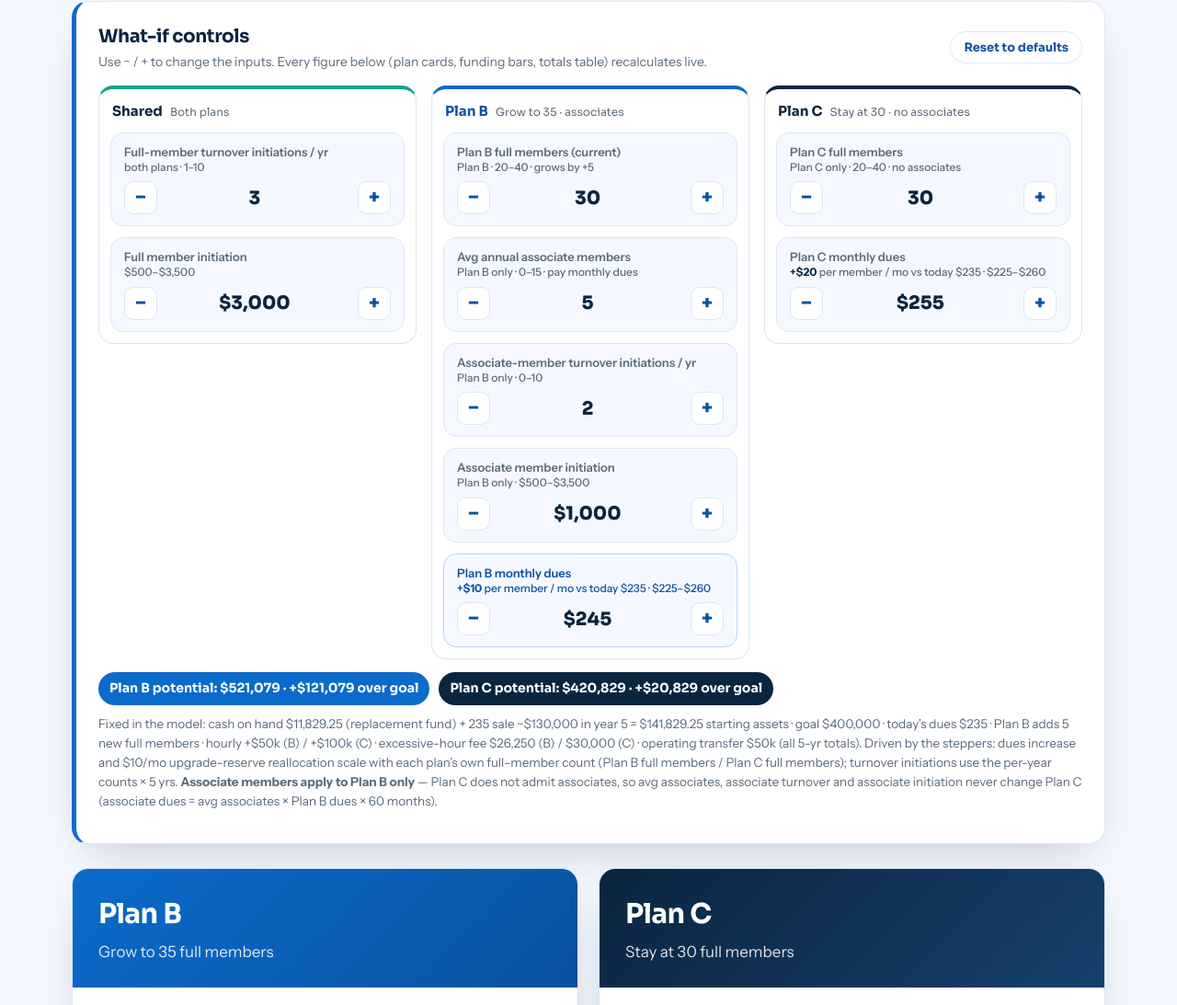
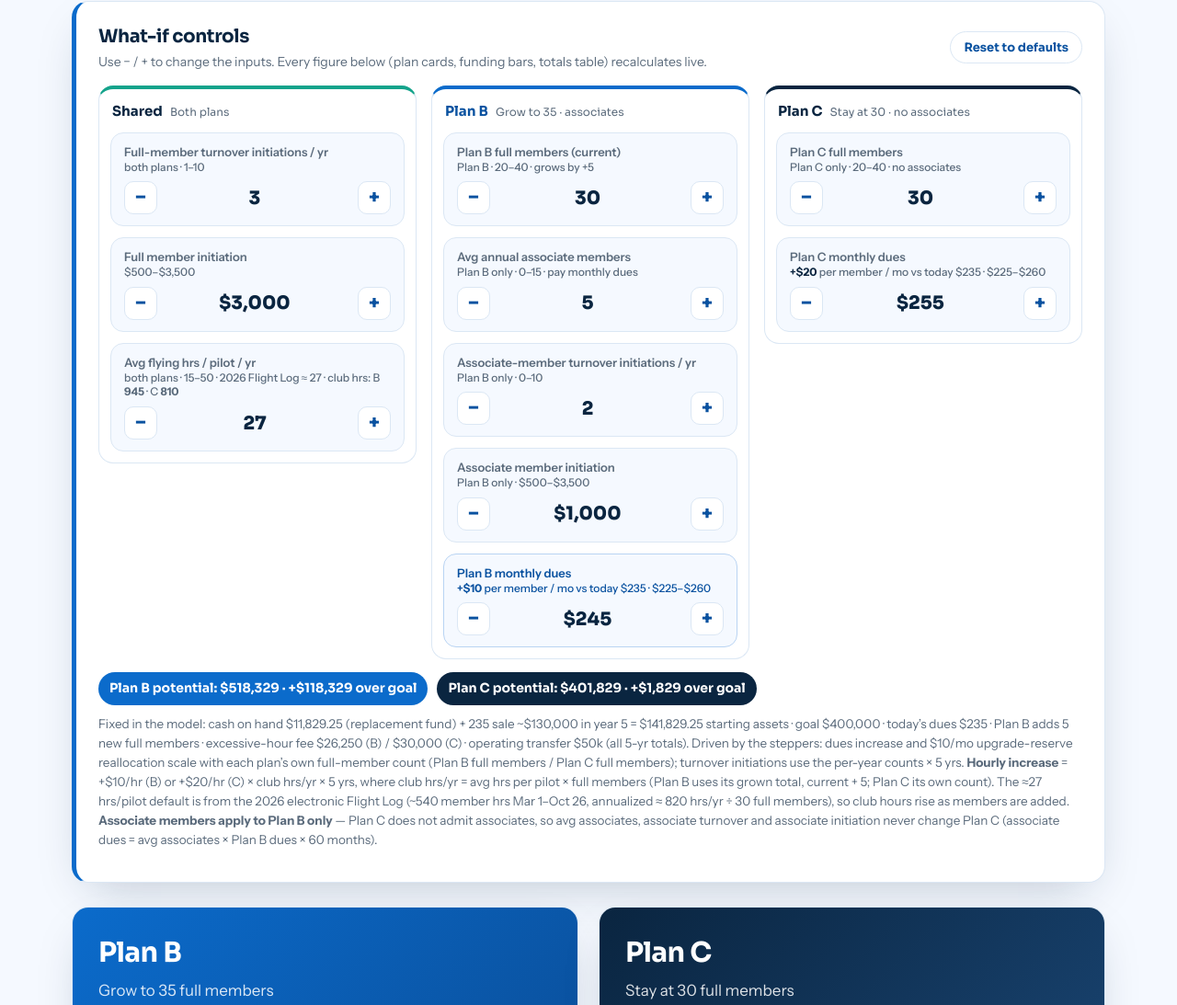
Before and after one commit to mike05521/RPFC-Website-Project, a plain HTML site: page board/aircraft-replacement/index.html in a window 1280 px wide. Shown: the part 2114-3207 px from the top of the page at 92% size. Drawn offline with Linux system fonts and the light colour scheme.

Commit message:
Board deck: club hours = flight-log avg hrs/pilot (27) × full members; hourly raise scales

```diff
--- a/board/aircraft-replacement/index.html
+++ b/board/aircraft-replacement/index.html
@@ -204,7 +204,7 @@ footer b{color:#fff;font-family:Sora}
     <div class="card stat"><div class="n">$400,000</div><div class="l">Replacement target</div></div>
     <div class="card stat blue"><div class="n">$11,829</div><div class="l">Cash on hand today<br>(replacement fund $11,829.25)</div></div>
     <div class="card stat accent"><div class="n">$258,171</div><div class="l">To raise over 5 years<br>(after ~$130k 235 sale in year 5)</div></div>
-    <div class="card stat"><div class="n"><span data-o="fullMembers">30</span> · 1,000</div><div class="l">Current full members · flying hours / yr assumption</div></div>
+    <div class="card stat"><div class="n"><span data-o="avgHrs">27</span> hrs</div><div class="l">Avg per pilot / yr (2026 Flight Log) · <span data-o="fullMembers">30</span> full members ≈ <span data-o="curClubHrs">810</span> club hrs / yr</div></div>
   </div>
   <div class="card why" style="margin-top:22px">
     <h3 style="color:var(--navy);font-size:20px;margin-bottom:8px">Why now</h3>
@@ -235,6 +235,7 @@ footer b{color:#fff;font-family:Sora}
       <div class="ctl-col sh"><div class="ctl-h">Shared<small>Both plans</small></div>
         <div class="ctl"><label>Full-member turnover initiations / yr<small>both plans · 1–10</small></label><div class="stp" data-key="fullTo" data-min="1" data-max="10" data-step="1" data-def="3" data-fmt="n"><button type="button" class="dn" aria-label="Decrease">−</button><output>3</output><button type="button" class="up" aria-label="Increase">+</button></div></div>
         <div class="ctl"><label>Full member initiation<small>$500–$3,500</small></label><div class="stp" data-key="fullInit" data-min="500" data-max="3500" data-step="500" data-def="3000" data-fmt="usd"><button type="button" class="dn" aria-label="Decrease">−</button><output>$3,000</output><button type="button" class="up" aria-label="Increase">+</button></div></div>
+        <div class="ctl"><label>Avg flying hrs / pilot / yr<small>both plans · 15–50 · 2026 Flight Log ≈ 27 · club hrs: B <b data-o="B.clubHrs">945</b> · C <b data-o="C.clubHrs">810</b></small></label><div class="stp" data-key="avgHrs" data-min="15" data-max="50" data-step="1" data-def="27" data-fmt="n"><button type="button" class="dn" aria-label="Decrease">−</button><output>27</output><button type="button" class="up" aria-label="Increase">+</button></div></div>
       </div>
       <div class="ctl-col b"><div class="ctl-h">Plan B<small>Grow to 35 · associates</small></div>
         <div class="ctl"><label>Plan B full members (current)<small>Plan B · 20–40 · grows by +5</small></label><div class="stp" data-key="fullMembers" data-min="20" data-max="40" data-step="1" data-def="30" data-fmt="n"><button type="button" class="dn" aria-label="Decrease">−</button><output>30</output><button type="button" class="up" aria-label="Increase">+</button></div></div>
@@ -249,7 +250,7 @@ footer b{color:#fff;font-family:Sora}
       </div>
     </div>
     <div class="wsum"><span class="b">Plan B potential: <b data-o="B.potential">—</b> · <b data-o="B.surplusTxt">—</b></span><span class="c">Plan C potential: <b data-o="C.potential">—</b> · <b data-o="C.surplusTxt">—</b></span></div>
-    <p class="note" style="margin-top:10px">Fixed in the model: cash on hand $11,829.25 (replacement fund) + 235 sale ~$130,000 in year 5 = $141,829.25 starting assets · goal $400,000 · today’s dues $235 · Plan B adds 5 new full members · hourly +$50k (B) / +$100k (C) · excessive-hour fee $26,250 (B) / $30,000 (C) · operating transfer $50k (all 5-yr totals). Driven by the steppers: dues increase and $10/mo upgrade-reserve reallocation scale with each plan’s own full-member count (Plan B full members / Plan C full members); turnover initiations use the per-year counts × 5 yrs. <b>Associate members apply to Plan B only</b> — Plan C does not admit associates, so avg associates, associate turnover and associate initiation never change Plan C (associate dues = avg associates × Plan B dues × 60 months).</p>
+    <p class="note" style="margin-top:10px">Fixed in the model: cash on hand $11,829.25 (replacement fund) + 235 sale ~$130,000 in year 5 = $141,829.25 starting assets · goal $400,000 · today’s dues $235 · Plan B adds 5 new full members · excessive-hour fee $26,250 (B) / $30,000 (C) · operating transfer $50k (all 5-yr totals). Driven by the steppers: dues increase and $10/mo upgrade-reserve reallocation scale with each plan’s own full-member count (Plan B full members / Plan C full members); turnover initiations use the per-year counts × 5 yrs. <b>Hourly increase</b> = +$10/hr (B) or +$20/hr (C) × club hrs/yr × 5 yrs, where club hrs/yr = avg hrs per pilot × full members (Plan B uses its grown total, current + 5; Plan C its own count). The ≈27 hrs/pilot default is from the 2026 electronic Flight Log (~540 member hrs Mar 1–Oct 26, annualized ≈ 820 hrs/yr ÷ 30 full members), so club hours rise as members are added. <b>Associate members apply to Plan B only</b> — Plan C does not admit associates, so avg associates, associate turnover and associate initiation never change Plan C (associate dues = avg associates × Plan B dues × 60 months).</p>
   </div>
   <div class="grid g2">
     <div class="card plan b">
@@ -422,7 +423,7 @@ footer b{color:#fff;font-family:Sora}
       <h4 class="con">Cons</h4>
       <ul class="n">
         <li>Bigger increases for existing members (<span data-o="C.duesDelta">+$20</span> dues, +$20/hr)</li>
-        <li>$100k depends on hourly revenue — sensitive if members fly fewer than 1,000 hrs/yr</li>
+        <li><b data-o="C.hourly">$81,000</b> depends on hourly revenue — sensitive if members fly less than ≈<span data-o="avgHrs">27</span> hrs/yr each (<span data-o="C.clubHrs">810</span> club hrs/yr)</li>
         <li>Higher cost may itself drive turnover (assumes <span data-o="C.toShort">3/yr</span>)</li>
         <li>Cushion vs goal: <b data-o="C.surplusShort">surplus ≈ $5,829</b></li>
       </ul>
@@ -444,7 +445,7 @@ footer b{color:#fff;font-family:Sora}
     <div class="card"><div class="ic">✈️</div><h3>Sell the 235 in year 5</h3><p>We keep flying the 235 until year 5; the ~$130k sale lands then and counts toward the $400k in both plans — it is not cash today.</p></div>
     <div class="card warn"><div class="ic">🔧</div><h3>Engine reserves kept</h3><p>235 engine at 1,984 / 2,000 hrs; ~$60k overhaul ~Q4 2027 — likely before the goal is reached. Reserves are <b>not</b> used for the plane.</p></div>
     <div class="card"><div class="ic">📡</div><h3>172 GTN proceeds</h3><p>The planned GTN upgrade still happens; the $10/mo upgrade reserve is then redirected — ending future upgrades.</p></div>
-    <div class="card"><div class="ic">📅</div><h3>5-year horizon</h3><p>$10k/yr operating transfer, 1,000 flying hours/yr, initiation fees (see What-if controls) go to replacement.</p></div>
+    <div class="card"><div class="ic">📅</div><h3>5-year horizon</h3><p>$10k/yr operating transfer, ≈<span data-o="avgHrs">27</span> flying hrs per pilot / yr × full members (2026 Flight Log), initiation fees (see What-if controls) go to replacement.</p></div>
   </div>
   <div class="grid g2" style="margin-top:22px">
     <div class="card alt"><h3>Also on the sheet: Plan A</h3><p style="margin:0;color:var(--muted)">4-year plan that uses engine <i>and</i> upgrade cash toward the aircraft — faster, but leaves no engine reserve ahead of the 235’s TBO.</p></div>
@@ -461,7 +462,7 @@ footer b{color:#fff;font-family:Sora}
   <div class="grid g2 q">
     <div class="card"><h3>Can we realistically add 5 members?</h3><p>What is the waitlist / recruiting pipeline, and what happens to Plan B if we land only 2–3?</p></div>
     <div class="card"><h3>How price-sensitive are current members?</h3><p>Would +$20 dues and +$20/hr (Plan C) push turnover above 4/yr or reduce hours flown?</p></div>
-    <div class="card"><h3>Is 1,000 hrs/yr a safe assumption?</h3><p>Hourly increases are $50k (B) and $100k (C) of the raise. Run a 850-hr downside case.</p></div>
+    <div class="card"><h3>Is ≈27 hrs / pilot / yr a safe assumption?</h3><p>It is annualized from ~8 months of the 2026 electronic Flight Log. Hourly increases are <b data-o="B.hourly">$47,250</b> (B, <span data-o="B.clubHrs">945</span> club hrs/yr) and <b data-o="C.hourly">$81,000</b> (C, <span data-o="C.clubHrs">810</span> hrs/yr) of the raise. Use the avg-hrs stepper to run a downside case (e.g. 23 hrs).</p></div>
     <div class="card"><h3>Which aircraft, at what price?</h3><p>Confirm the $400k target against MOSAIC-era candidates, plus avionics, insurance and tax.</p></div>
     <div class="card"><h3>235 sale value in year 5</h3><p>The plan sells the 235 in year 5, after the ~$60k overhaul (~Q4 2027). Is ~$130k realistic for a freshly overhauled 235 five years out?</p></div>
     <div class="card"><h3>Hybrid option?</h3><p>e.g. moderate growth (+2–3 members) with +$15 increases, or a fallback trigger if recruiting lags.</p></div>
@@ -558,8 +559,10 @@ footer b{color:#fff;font-family:Sora}
 <script>
 (function(){
   var FUND_TODAY=11829.25,SALE_235_Y5=130000,ASSETS=FUND_TODAY+SALE_235_Y5,GOAL=400000,BASE=235,UPG=10;
-  var FIX={B:{newMembers:5,hourly:50000,excessive:26250,opTransfer:50000},
-           C:{newMembers:0,hourly:100000,excessive:30000,opTransfer:50000}};
+  // AVG_HRS_PER_PILOT: 2026 electronic Flight Log, ~540 member hrs Mar 1–Oct 26 annualized ≈ 820 hrs/yr ÷ 30 full members ≈ 27.4 → 27 (default of the avgHrs stepper)
+  var AVG_HRS_PER_PILOT=27;
+  var FIX={B:{newMembers:5,hourlyRaise:10,excessive:26250,opTransfer:50000},
+           C:{newMembers:0,hourlyRaise:20,excessive:30000,opTransfer:50000}};
   var steppers=[].slice.call(document.querySelectorAll('.stp[data-key]'));
   var st={};
   function usd(v){var neg=v<0;v=Math.abs(v);var s='$'+Math.round(v).toLocaleString('en-US');return neg?'−'+s:s}
@@ -577,7 +580,9 @@ footer b{color:#fff;font-family:Sora}
     o.newDues=f.newMembers*dues*12*5;
     o.newInit=f.newMembers*st.fullInit;
     o.turnover=isB?(st.fullTo*st.fullInit+st.assocTo*st.assocInit)*5:st.fullTo*st.fullInit*5;
-    o.hourly=f.hourly;o.excessive=f.excessive;o.opTransfer=f.opTransfer;
+    var avg=(st.avgHrs!=null?st.avgHrs:AVG_HRS_PER_PILOT);
+    o.clubHrs=avg*(full+f.newMembers); // club hrs/yr scale with full members (Plan B: current + 5 new)
+    o.hourly=f.hourlyRaise*o.clubHrs*5;o.excessive=f.excessive;o.opTransfer=f.opTransfer;
     o.newBoth=o.newDues+o.newInit;
     o.raised=o.duesInc+o.upgrade+o.assocDues+o.hourly+o.excessive+o.turnover+o.newInit+o.newDues+o.opTransfer;
     o.potentialRaw=ASSETS+o.raised;o.surplusRaw=o.potentialRaw-GOAL;
@@ -590,6 +595,7 @@ footer b{color:#fff;font-family:Sora}
       ['newDues','hourly','opTransfer','excessive','turnover','duesInc','upgrade','assocDues','newInit','newBoth'].forEach(function(x){if(o[x]>max)max=o[x]});
       ['newDues','hourly','opTransfer','excessive','turnover','duesInc','upgrade','assocDues','newInit','newBoth','raised'].forEach(function(x){out[p+'.'+x]=usd(o[x]);out[p+'.'+x+'Pct']=Math.max(0,o[x])/max*100});
       out[p+'.dues']=usd(o.dues);
+      out[p+'.clubHrs']=Math.round(o.clubHrs).toLocaleString('en-US');
       out[p+'.duesDelta']=sgn(o.dues-BASE);
       out[p+'.potential']=usd(o.potentialRaw);
       out[p+'.potentialC']=usdc(o.potentialRaw);
@@ -608,6 +614,7 @@ footer b{color:#fff;font-family:Sora}
     out.toTxt=st.assocTo?(st.fullTo+' full + '+st.assocTo+' assoc. turnovers / yr'):(st.fullTo+' turnover'+(st.fullTo===1?'':'s')+' / yr');
     out.toShort=st.assocTo?(st.fullTo+'+'+st.assocTo+'/yr'):(st.fullTo+'/yr');
     out.fullMembers=String(st.fullMembers);out.fullMembersC=String(st.fullMembersC);out['C.toTxt']=st.fullTo+' full turnover'+(st.fullTo===1?'':'s')+' / yr';out['C.toShort']=st.fullTo+'/yr';out['B.fullTotal']=String(st.fullMembers+FIX.B.newMembers);out.avgAssoc=String(st.avgAssoc);
+    out.avgHrs=String(st.avgHrs);out.curClubHrs=(st.avgHrs*st.fullMembers).toLocaleString('en-US');
     out.assocTxt=st.avgAssoc?('+'+st.avgAssoc+' associate (avg)'):'no associates';
     out.fullInit=usd(st.fullInit);out.assocInit=usd(st.assocInit);
     // Market context: all-in average $/hr at 50 hrs/yr (wet + dues load + initiation amortized over 2/5/10 yrs)
```
